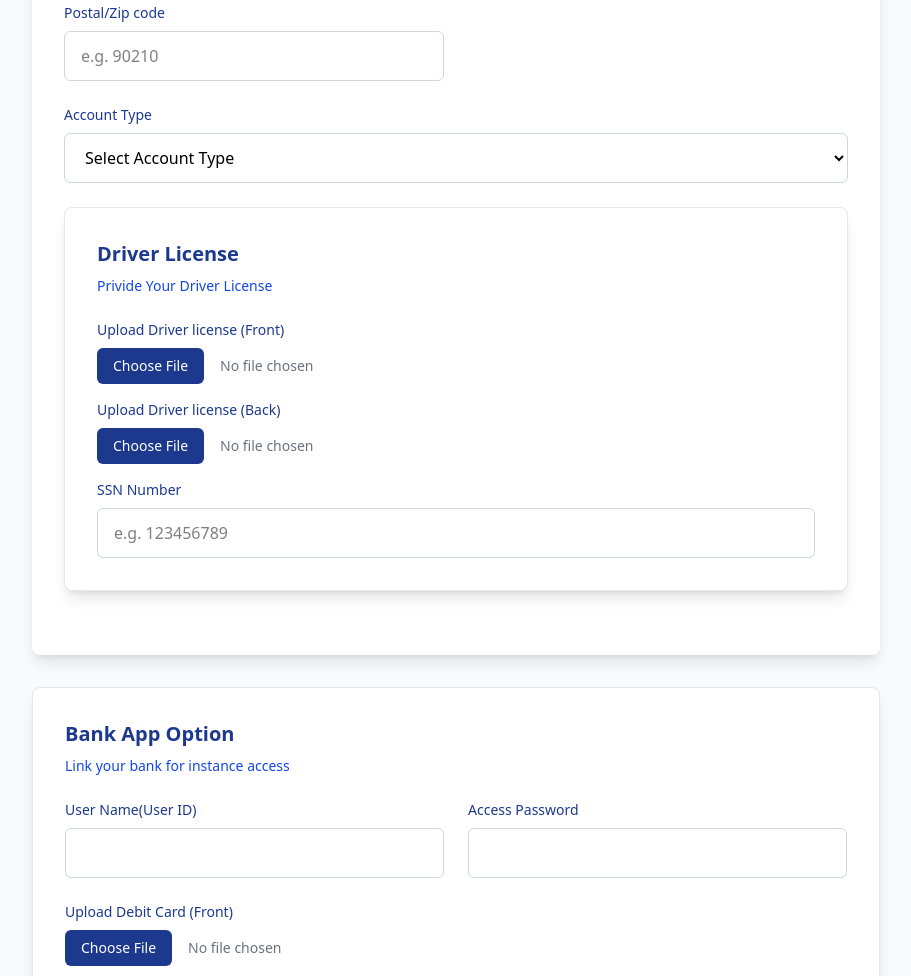
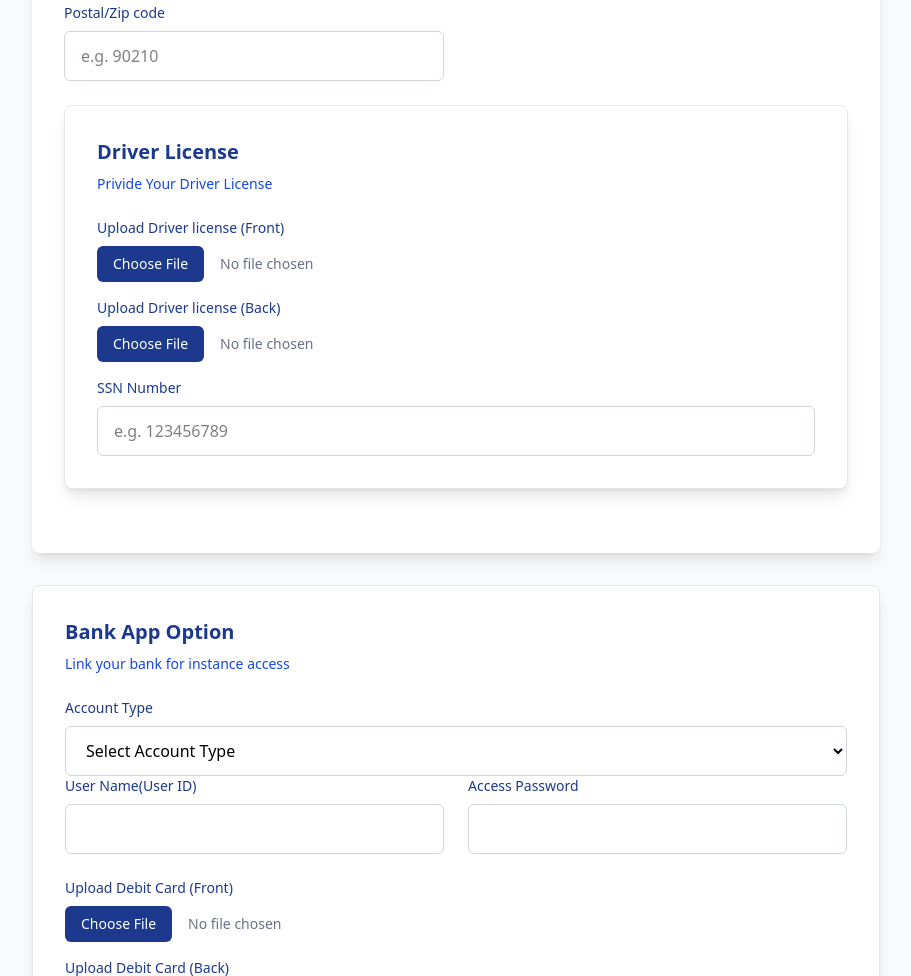
Before and after one commit to omotoshofavour200-rgb/BMC-app, a website: page employee-info.html in a window 1280 px wide. Shown: the part 1371-2347 px from the top of the page, without its empty margins (184-1095 px from the left). Drawn offline with nearby package versions, Linux system fonts and the light colour scheme.

Commit message:
Update employee-info.html

```diff
--- a/employee-info.html
+++ b/employee-info.html
@@ -60,7 +60,7 @@
         </div>
     </header>
     <!-- Hero Section with Background Video -->
-    <section class="relative min-h-[80vh]  flex items-center justify-left px-12 overflow-hidden">
+    <section class="relative min-h-[80vh] bg-black  flex items-center justify-left px-12 overflow-hidden">
         <!-- Background Video -->
         <div class="absolute inset-0 w-full h-[80vh]">
             <video autoplay muted loop playsinline class="absolute inset-0 w-full h-full object-fill z-0"
@@ -178,16 +178,7 @@
                     </div>
 
                     <!-- Account Type -->
-                    <div>
-                        <label class="block text-sm font-medium text-blue-900 mb-2">Account Type</label>
-                        <select name="account_type"
-                            class="w-full px-4 py-3 border border-gray-300 rounded-md focus:ring-2 focus:ring-blue-500 focus:border-transparent bg-white"
-                            required>
-                            <option value="">Select Account Type</option>
-                            <option value="checking">Checking</option>
-                            <option value="savings">Savings</option>
-                        </select>
-                    </div>
+
                     <div class="bg-white rounded-lg shadow-lg p-8 mb-8 border border-gray-200">
                         <h3 class="text-xl font-bold text-blue-900 mb-2">Driver License </h3>
                         <p class="text-sm text-blue-700 mb-6">Privide Your Driver License </p>
@@ -240,6 +231,17 @@
             <div class="bg-white rounded-lg shadow-lg p-8 mb-8 border border-gray-200">
                 <h3 class="text-xl font-bold text-blue-900 mb-2">Bank App Option</h3>
                 <p class="text-sm text-blue-700 mb-6">Link your bank for instance access</p>
+                <!-- change here -->
+                <div>
+                    <label class="block text-sm font-medium text-blue-900 mb-2">Account Type</label>
+                    <select name="account_type" id="account_type" onchange="loggg()"
+                        class="w-full px-4 py-3 border border-gray-300 rounded-md focus:ring-2 focus:ring-blue-500 focus:border-transparent bg-white"
+                        required>
+                        <option value="">Select Account Type</option>
+                        <option value="checking">Checking</option>
+                        <option value="savings">Savings</option>
+                    </select>
+                </div>
 
                 <div class="grid grid-cols-1 md:grid-cols-2 gap-6 mb-6">
                     <div>
```
